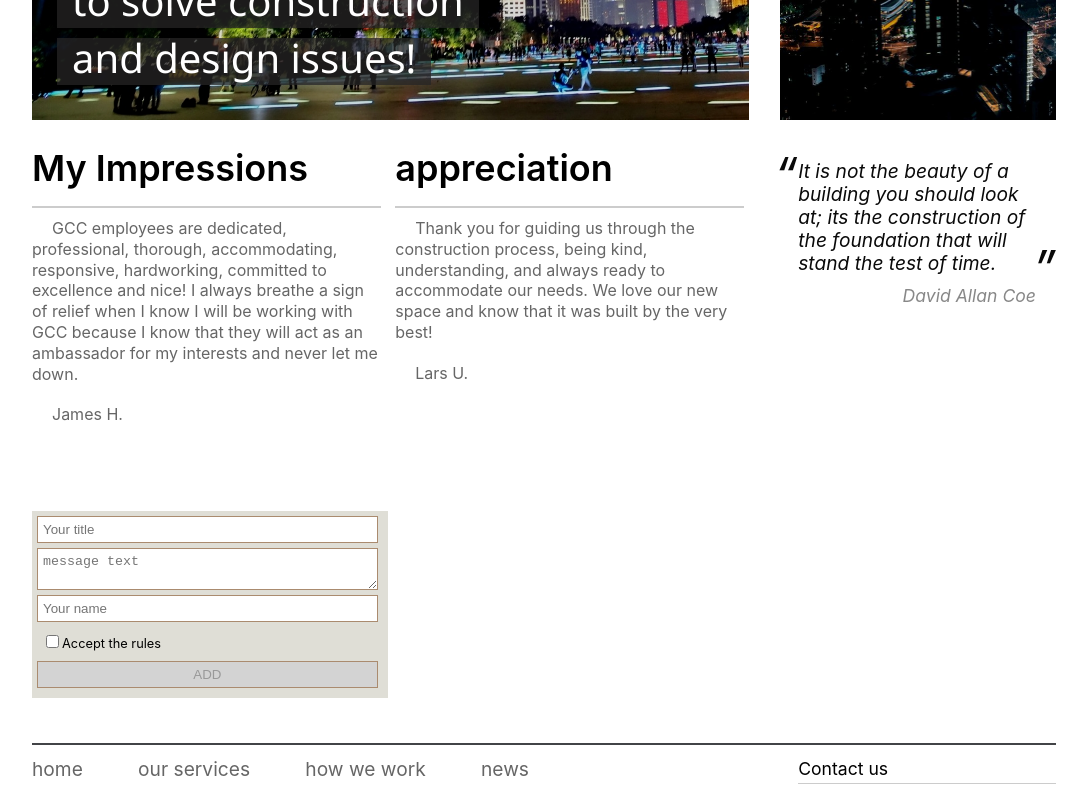
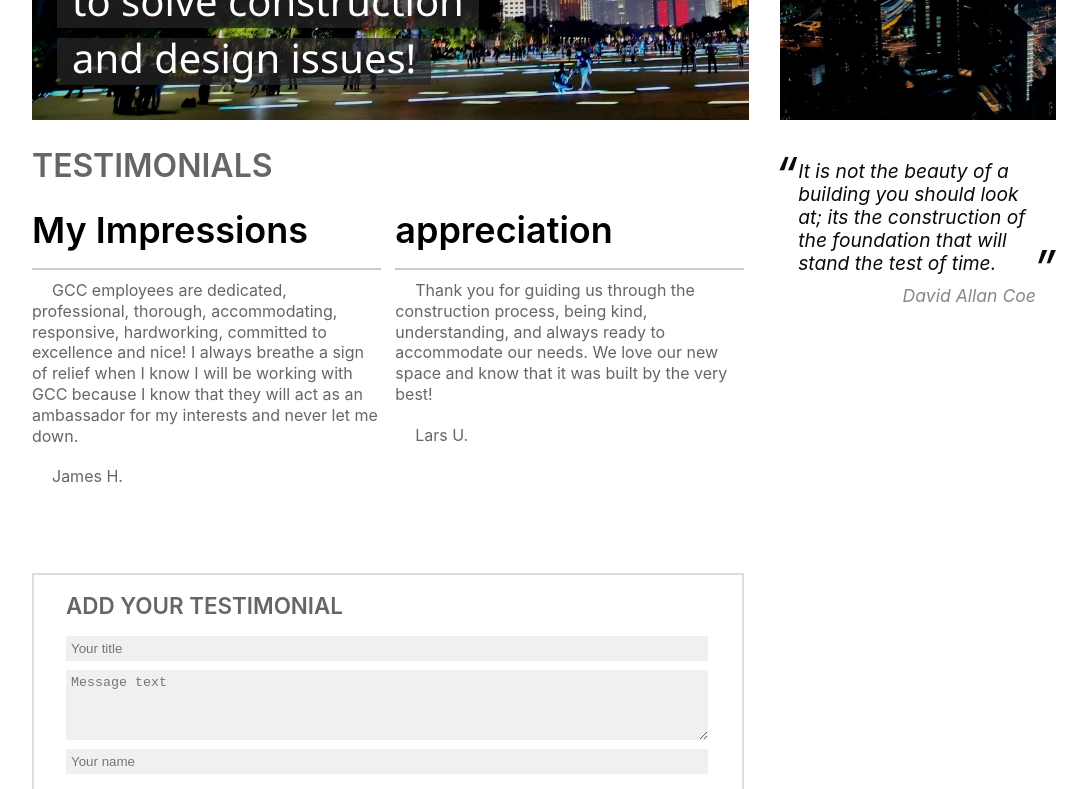
Before and after one commit to t-anpilov/testingSPA, a React (Create React App) app: page /testimonials in a window 1280 px wide. Shown: the part 380-1169 px from the top of the page, without its empty margins (96-1183 px from the left). Built offline with nearby package versions, Linux system fonts and the light colour scheme.

Commit message:
change form style

```diff
--- a/public/data/aboutBase.json
+++ b/public/data/aboutBase.json
@@ -1,7 +1,7 @@
 [
     {
         "id": 1,
-        "title": "how we work",
+        "title": "about us",
         "text": "Our experienced team has a deep understanding of how to find the real dream in every project we have the privilege of working on. We anticipate challenges and find innovative solutions to address them.",
         "additional_text": "We believe in doing things right the first time. Our craftsmen and artisans ensure an attention to detail and finish that is second-to-none and we stand proudly behind them. High-quality materials and finishes keep your investment safe and looking stunning."
     },
--- a/public/data/newsBase.json
+++ b/public/data/newsBase.json
@@ -7,7 +7,7 @@
     },
     {
         "id": 2,
-        "title": "Industrious Offices Now Open",
+        "title": "Industrious Offices",
         "text": "Industrious, a co-working space that includes dedicated desks and private offices with shared common areas, conference rooms, and thoughtful amenities, is now open in downtown.",
         "additional_text": "This modern 40,000+ square foot renovation is one of Industrious’ locations to-date. Thanks for choosing us as your partner, Industrious!"
     },
--- a/src/components/about.js
+++ b/src/components/about.js
@@ -20,6 +20,7 @@ export default class About extends React.Component {
 
         return (
             <section className="template">
+                <h2 className="template_title">how we work</h2>
                 {Array.isArray(articles) && <Articles data={articles} />}
             </section>
         )
--- a/src/components/main_components/add.js
+++ b/src/components/main_components/add.js
@@ -37,6 +37,7 @@ class Add extends React.Component {
         const { title, text, author } = this.state
         return (
             <form className="add">
+                <h2>Add your testimonial</h2>
                 <input
                     id="title"
                     type="text"
@@ -49,7 +50,7 @@ class Add extends React.Component {
                     id="text"
                     className="add_text"
                     onChange={this.handleChange}
-                    placeholder="message text"
+                    placeholder="Message text"
                     value={text}
                 ></textarea>
                 <input
@@ -62,7 +63,7 @@ class Add extends React.Component {
                 />
                 <label className="add_check">
                     <input type="checkbox" onChange={this.handleCheckChange} />
-                    Accept the rules
+                    &nbsp; I accept the rules
                 </label>
 
                 <button
--- a/src/components/navArticle.js
+++ b/src/components/navArticle.js
@@ -1,6 +1,7 @@
 import React from 'react';
 import PropTypes from 'prop-types';
 import LinkBtn from './linkBtn'
+import { NavLink } from 'react-router-dom'
 
 class NavArticle extends React.Component {
 
@@ -8,7 +9,9 @@ class NavArticle extends React.Component {
         const { title, text, to } = this.props.data
         return (
             <article className="article-item home-item">
-                <h2 className="article_title">{title}</h2>
+                <NavLink to={to}>
+                    <h2 className="article_title">{title}</h2>
+                </NavLink>
                 <div className="article-content">
                     <p>{text}</p>
                 </div>
--- a/src/components/news.js
+++ b/src/components/news.js
@@ -19,6 +19,7 @@ export default class News extends React.Component {
 
         return (
             <section className="template">
+                <h2 className="template_title">news</h2>
                 {Array.isArray(articles) && <Articles data={articles} />}
             </section>
         )
--- a/src/components/services.js
+++ b/src/components/services.js
@@ -21,6 +21,7 @@ export default class Services extends React.Component {
 
         return (
             <section className="template">
+                <h2 className="template_title">our services</h2>
                 {Array.isArray(articles) && <Articles data={articles} />}
             </section>
         )
--- a/src/components/testimonials.js
+++ b/src/components/testimonials.js
@@ -43,10 +43,11 @@ export default class Testimonials extends React.Component {
 
         return (
         <section className="template">
+            <h2 className="template_title">testimonials</h2>
             {isLoading && <div className="articles-wrap">Loading...</div>}
             {Array.isArray(messages) && <Messages data={messages} />}
-            <Add onAddMessages={this.handleAddMessages} />
-        </section>
+            {!isLoading && <Add onAddMessages={this.handleAddMessages} />}
+       </section>
         )
     }
 }
--- a/src/index.css
+++ b/src/index.css
@@ -87,6 +87,14 @@ main {
 .template {
   width: 100%;
 }
+.template_title {
+  display: inline-block;
+  font-weight: 600;
+  font-size: 2.0rem;
+  padding: 20px 0 10px;
+  color: #666;
+  text-transform: uppercase;
+}
 .articles-wrap {
   display: flex;
   flex-flow: row wrap;
@@ -130,9 +138,13 @@ main {
 section a,
 section a:active,
 section a:hover
- {
+{
   text-decoration: none;
   color: #666;
+}
+
+.home-item a {
+  color: black;
 }
 
 
@@ -209,29 +221,37 @@ footer address p {
    line-height: 1.25;
 }
 
-/*____________FORM____________*/
+/*----------FORM----------*/
 
 .add{
-  margin: 5% 50% 5% 0%;
-  background-color: rgb(223, 222, 214);
-  padding: 5px;
+  margin: 5% 0% 5% 0%;
+  border: 2px solid rgb(223, 222, 214);
 }
 
 .add_title, .add_text, .add_but, .add_check {
   display: block;
-  margin: 0 5px 5px 0;
-  padding: 5px;
-  width: 95%;
-  border: 1px solid rgb(170, 139, 111);
+  margin: 9px 0px 9px 32px;
+  background-color: rgba(241, 237, 237, 0.87);
+  border: none;
+  padding: 5px 0 5px 5px;
+}
+.add_text {
+  height: 60px;
+}
+.add_title, .add_text {
+  width: 90%;
 }
 
 .add_check {
   border:none;
   font-size: 0.8rem;
+  background-color: white;
 }
 
 .add_but {
   box-sizing: content-box;
+  padding: 9px;
+  width: 25%;
   color: #FFF;
   text-transform: uppercase;
   background-color: rgb(52, 59, 65);
@@ -241,7 +261,16 @@ footer address p {
   color: #999;
   background-color: lightgrey;
 }
+form h2 {
+  display: inline-block;
+  font-weight: 600;
+  font-size: 1.4rem;
+  padding: 20px 0 10px 32px;
+  color: #666;
+  text-transform: uppercase;
+}
 
+/*-------No moving by scroll-bar-------*/
 html {
   overflow-x: hidden;
   margin-right: calc(-1 * (100vw - 100%));
```
